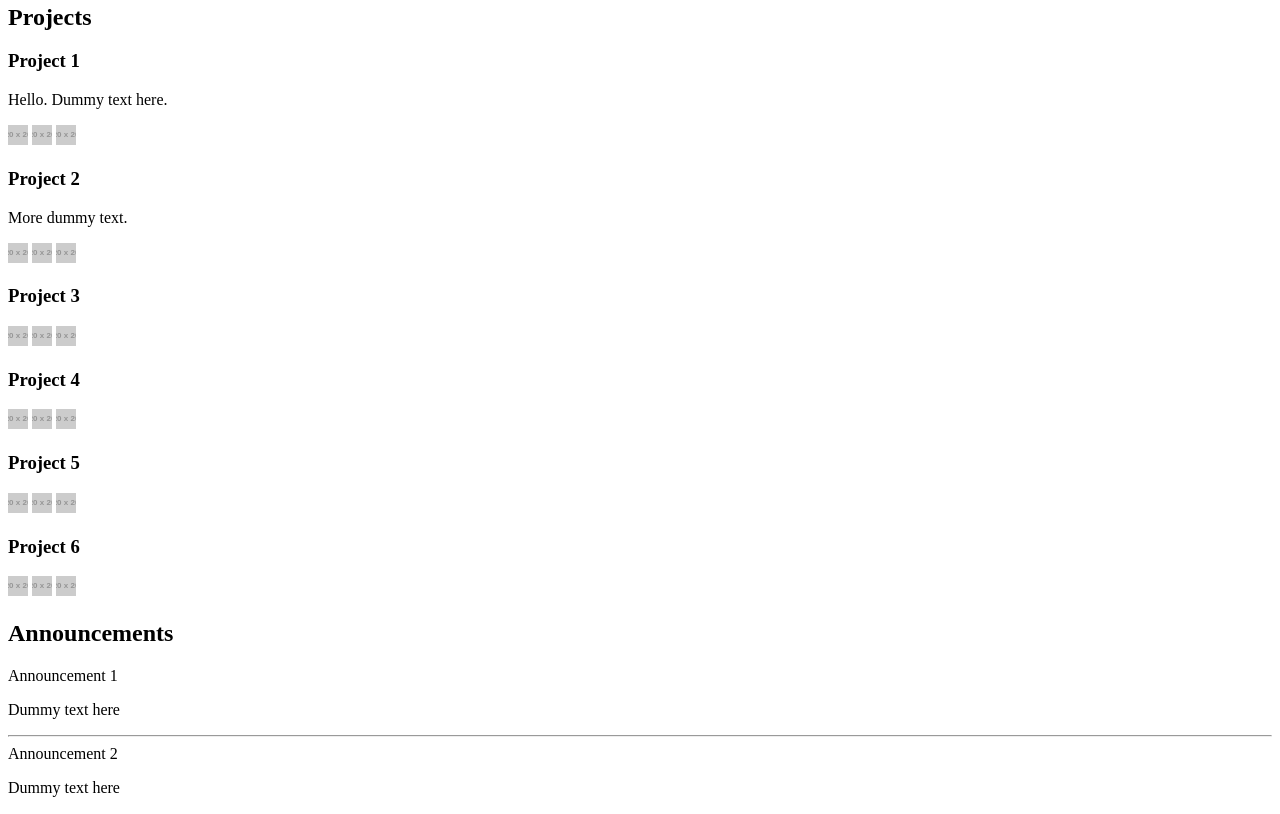
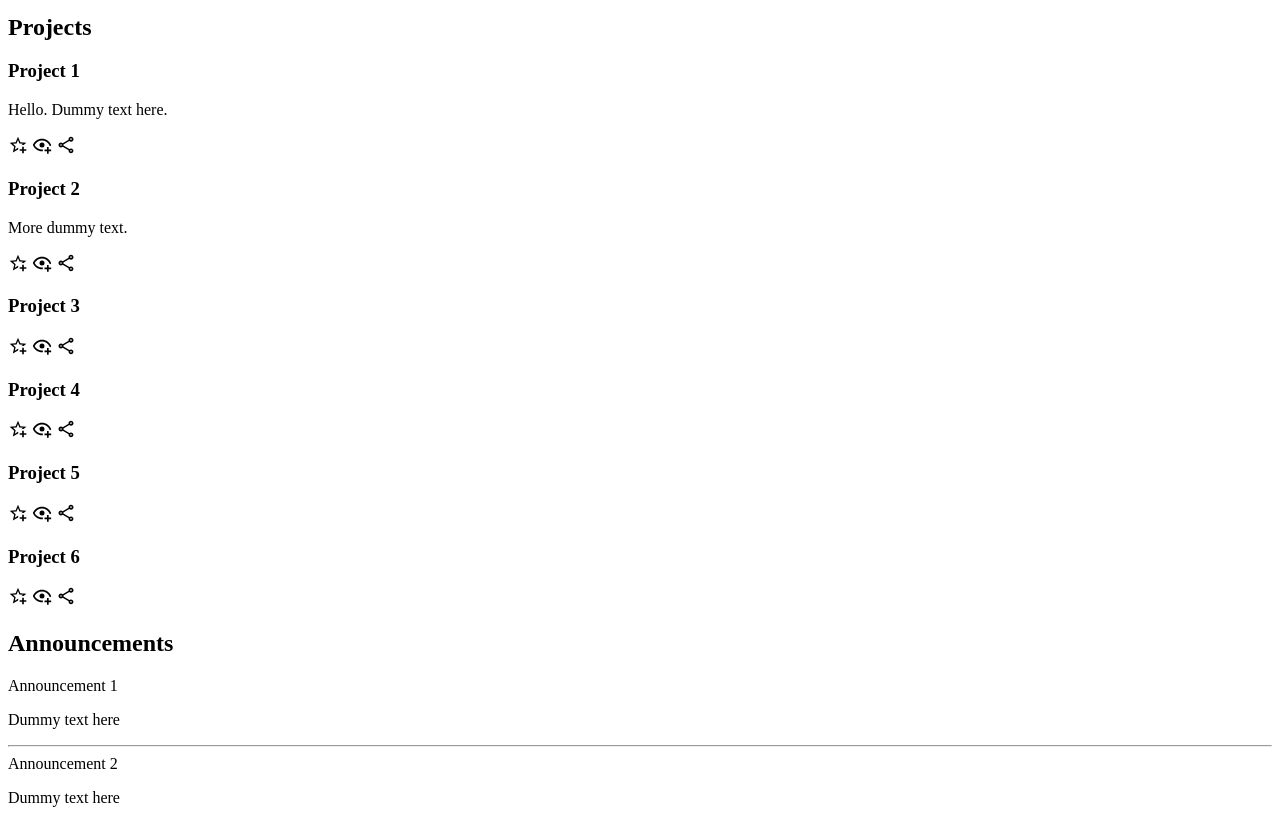
Before and after one commit to desertkitten/admindashboard, a plain HTML site: page index.html in a window 1280 px wide. Shown: the part 600-1414 px from the top of the page. Drawn offline with Linux system fonts and the light colour scheme; placeholder pictures from the web are drawn by us.

Commit message:
Update index.html

```diff
--- a/index.html
+++ b/index.html
@@ -36,7 +36,7 @@
     <header class="header">
   <div class="header-left">
     <div class="search-bar">
-      <img src="./images/magnify.svg" alt="Search" width="25" height="25">
+      <img src="./images/search.svg" alt="Search" width="25" height="25">
       <input type="text" placeholder="Search..." />
     </div>
     <div class="user-large">
@@ -77,9 +77,9 @@
               <h3>Project 1</h3>
               <p>Hello. Dummy text here.</p>
               <div class="project-icons">
-                <img src="https://via.placeholder.com/20" alt="Edit Icon">
-                <img src="https://via.placeholder.com/20" alt="Delete Icon">
-                <img src="https://via.placeholder.com/20" alt="Share Icon">
+                <img src="./images/star.svg" width="20" height="20" alt="Favorite">
+                <img src="./images/eye.svg" width="20" height="20" alt="See More">
+                <img src="./images/share.svg" width="20" height="20"  alt="Share">
               </div>
             </div>
           </div>
@@ -88,9 +88,9 @@
               <h3>Project 2</h3>
               <p>More dummy text.</p>
               <div class="project-icons">
-                <img src="https://via.placeholder.com/20" alt="Edit Icon">
-                <img src="https://via.placeholder.com/20" alt="Delete Icon">
-                <img src="https://via.placeholder.com/20" alt="Share Icon">
+                <img src="./images/star.svg" width="20" height="20" alt="Favorite">
+                <img src="./images/eye.svg" width="20" height="20" alt="See More">
+                <img src="./images/share.svg" width="20" height="20"  alt="Share">
               </div>
             </div>
           </div>
@@ -98,9 +98,9 @@
             <div class="project-header">
               <h3>Project 3</h3>
               <div class="project-icons">
-                <img src="https://via.placeholder.com/20" alt="Edit Icon">
-                <img src="https://via.placeholder.com/20" alt="Delete Icon">
-                <img src="https://via.placeholder.com/20" alt="Share Icon">
+                <img src="./images/star.svg" width="20" height="20" alt="Favorite">
+                <img src="./images/eye.svg" width="20" height="20" alt="See More">
+                <img src="./images/share.svg" width="20" height="20"  alt="Share">
               </div>
             </div>
           </div>
@@ -108,9 +108,9 @@
             <div class="project-header">
               <h3>Project 4</h3>
               <div class="project-icons">
-                <img src="https://via.placeholder.com/20" alt="Edit Icon">
-                <img src="https://via.placeholder.com/20" alt="Delete Icon">
-                <img src="https://via.placeholder.com/20" alt="Share Icon">
+                <img src="./images/star.svg" width="20" height="20" alt="Favorite">
+                <img src="./images/eye.svg" width="20" height="20" alt="See More">
+                <img src="./images/share.svg" width="20" height="20"  alt="Share">
               </div>
             </div>
           </div>
@@ -118,9 +118,9 @@
             <div class="project-header">
               <h3>Project 5</h3>
               <div class="project-icons">
-                <img src="https://via.placeholder.com/20" alt="Edit Icon">
-                <img src="https://via.placeholder.com/20" alt="Delete Icon">
-                <img src="https://via.placeholder.com/20" alt="Share Icon">
+                <img src="./images/star.svg" width="20" height="20" alt="Favorite">
+                <img src="./images/eye.svg" width="20" height="20" alt="See More">
+                <img src="./images/share.svg" width="20" height="20"  alt="Share">
               </div>
             </div>
           </div>
@@ -128,9 +128,9 @@
             <div class="project-header">
               <h3>Project 6</h3>
               <div class="project-icons">
-                <img src="https://via.placeholder.com/20" alt="Edit Icon">
-                <img src="https://via.placeholder.com/20" alt="Delete Icon">
-                <img src="https://via.placeholder.com/20" alt="Share Icon">
+                <img src="./images/star.svg" width="20" height="20" alt="Favorite">
+                <img src="./images/eye.svg" width="20" height="20" alt="See More">
+                <img src="./images/share.svg" width="20" height="20"  alt="Share">
               </div>
             </div>
           </div>
```
